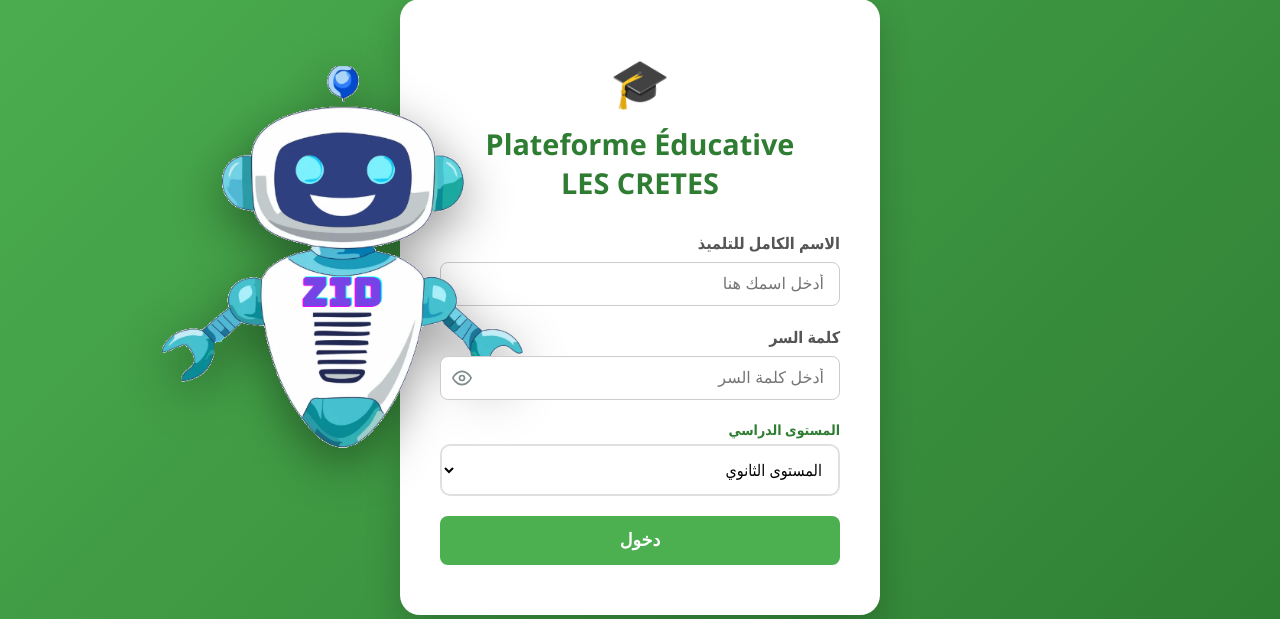
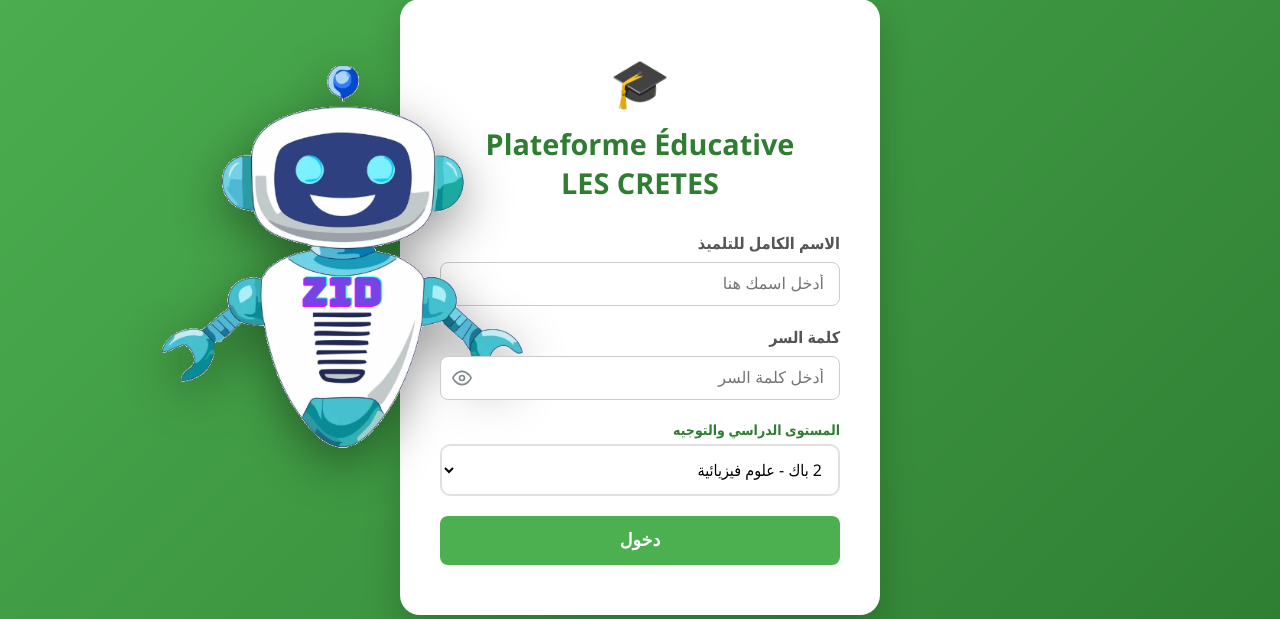
Before and after one commit to nailman225-star/CRETES, a Flask app: page / in a window 1280 px wide. Shown: the part 93-712 px from the top of the page. Run offline with Flask 3, Linux system fonts and the light colour scheme.

Commit message:
Update educational levels dropdown with detailed Moroccan curriculum options

```diff
--- a/templates/login.html
+++ b/templates/login.html
@@ -141,12 +141,48 @@
 
 
             <div class="input-group">
-                <label class="form-label text-muted" style="font-size: 14px; margin-bottom: 5px; display: block; font-weight: bold; color: var(--primary-dark);">المستوى الدراسي</label>
+                <label class="form-label text-muted" style="font-size: 14px; margin-bottom: 5px; display: block; font-weight: bold; color: var(--primary-dark);">المستوى الدراسي والتوجيه</label>
                 <select name="student_level" id="student_level" style="width: 100%; padding: 12px; border: 2px solid #e0e0e0; border-radius: 10px; font-size: 16px; outline: none; background: #fff; transition: border-color 0.3s; font-family: inherit;">
-                    <option value="الروض">الروض</option>
-                    <option value="الابتدائي">المستوى الابتدائي</option>
-                    <option value="الإعدادي">المستوى الإعدادي</option>
-                    <option value="الثانوي" selected>المستوى الثانوي</option>
+                    <optgroup label="التعليم الأولي (الروض)">
+                        <option value="الروض - القسم الأول">الروض - القسم الأول</option>
+                        <option value="الروض - القسم الثاني">الروض - القسم الثاني</option>
+                    </optgroup>
+
+                    <optgroup label="السلك الابتدائي">
+                        <option value="الأول ابتدائي">المستوى الأول ابتدائي</option>
+                        <option value="الثاني ابتدائي">المستوى الثاني ابتدائي</option>
+                        <option value="الثالث ابتدائي">المستوى الثالث ابتدائي</option>
+                        <option value="الرابع ابتدائي">المستوى الرابع ابتدائي</option>
+                        <option value="الخامس ابتدائي">المستوى الخامس ابتدائي</option>
+                        <option value="السادس ابتدائي">المستوى السادس ابتدائي</option>
+                    </optgroup>
+
+                    <optgroup label="السلك الثانوي الإعدادي">
+                        <option value="الأولى إعدادي">الأولى إعدادي</option>
+                        <option value="الثانية إعدادي">الثانية إعدادي</option>
+                        <option value="الثالثة إعدادي">الثالثة إعدادي (مستعد للثالثة)</option>
+                    </optgroup>
+
+                    <optgroup label="الجذوع المشتركة (الثانوي التأهيلي)">
+                        <option value="جذع مشترك علمي">جذع مشترك علمي</option>
+                        <option value="جذع مشترك أدبي وأصيل">جذع مشترك أدبي وأصيل</option>
+                        <option value="جذع مشترك تكنولوجي">جذع مشترك تكنولوجي</option>
+                    </optgroup>
+
+                    <optgroup label="السنة الأولى باكالوريا (1 باك)">
+                        <option value="1 باك - علوم تجريبية">1 باك - علوم تجريبية</option>
+                        <option value="1 باك - علوم رياضية">1 باك - علوم رياضية</option>
+                        <option value="1 باك - آداب وعلوم إنسانية">1 باك - آداب وعلوم إنسانية</option>
+                        <option value="1 باك - علوم اقتصادية والتدبير">1 باك - علوم اقتصادية والتدبير</option>
+                    </optgroup>
+
+                    <optgroup label="السنة الثانية باكالوريا (2 باك - الامتحان الوطني)">
+                        <option value="2 باك - علوم فيزيائية" selected>2 باك - علوم فيزيائية</option>
+                        <option value="2 باك - علوم الحياة والأرض">2 باك - علوم الحياة والأرض</option>
+                        <option value="2 باك - علوم رياضية أ أو ب">2 باك - علوم رياضية (أ / ب)</option>
+                        <option value="2 باك - آداب وعلوم إنسانية">2 باك - آداب وعلوم إنسانية</option>
+                        <option value="2 باك - علوم اقتصادية وتدبير">2 باك - علوم اقتصادية وتدبير</option>
+                    </optgroup>
                 </select>
             </div>
 
```
